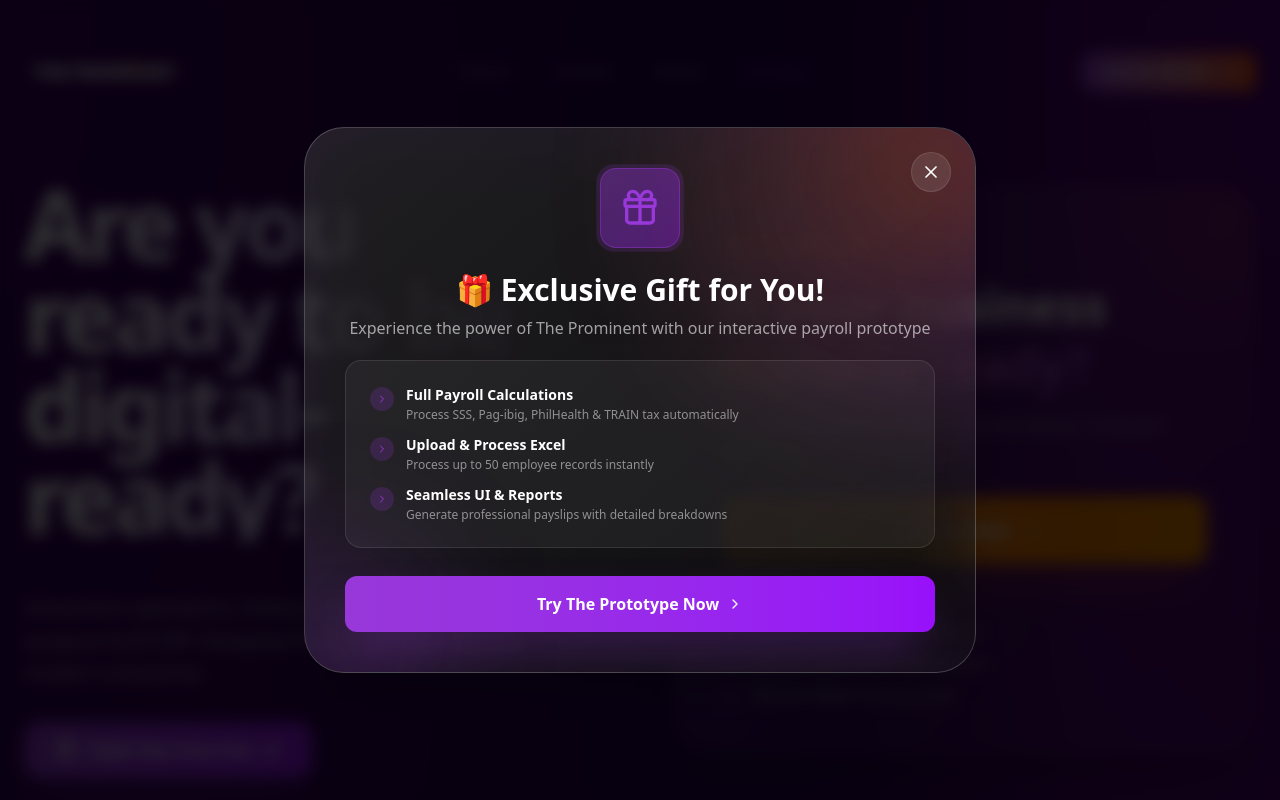
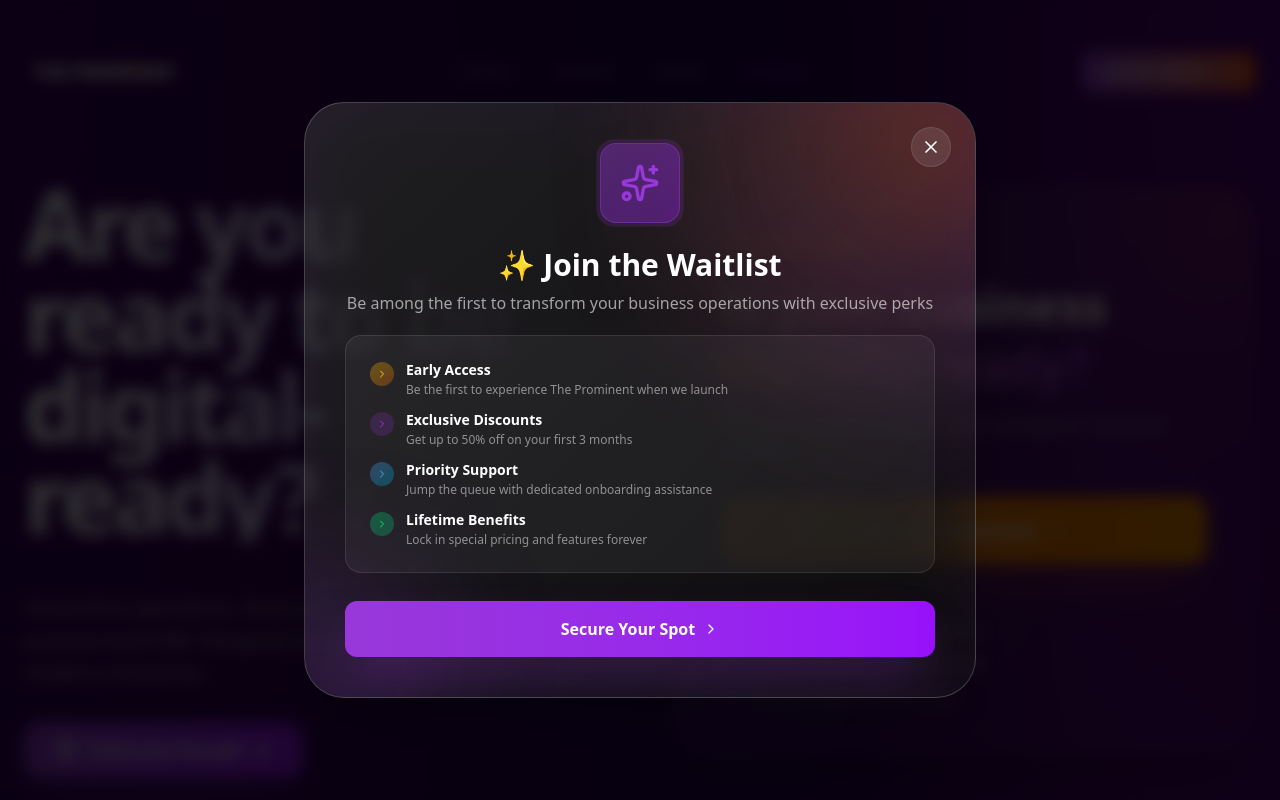
Before and after one commit to warpinnovations/prominent-enterprise, a Next.js app: page / in a window 1280 px wide. Shown: the top 800 px of the page. Built offline with nearby package versions, Linux system fonts and the light colour scheme.

Commit message:
feat: update Hero component to promote waitlist with new messaging and link structure for enhanced user engagement

```diff
--- a/components/Hero.tsx
+++ b/components/Hero.tsx
@@ -136,17 +136,15 @@
               variants={itemVariants}
               className="flex flex-col sm:flex-row items-start gap-4"
             >
-              <button
-                onClick={() => setShowGiftModal(true)}
-                className="px-8 py-4 bg-gradient-to-r from-primary-purple to-purple-600 hover:from-purple-600 hover:to-primary-purple text-white font-bold rounded-2xl transition-all flex items-center gap-3 text-base hover:scale-[1.02] active:scale-[0.98] shadow-2xl shadow-primary-purple/30 group relative overflow-hidden"
-              >
+              <Link href="/prototype/payroll">
+                <button className="px-8 py-4 bg-gradient-to-r from-primary-purple to-purple-600 hover:from-purple-600 hover:to-primary-purple text-white font-bold rounded-2xl transition-all flex items-center gap-3 text-base hover:scale-[1.02] active:scale-[0.98] shadow-2xl shadow-primary-purple/30 group relative overflow-hidden">
                   <motion.div
                     animate={{ rotate: [0, 10, -10, 0] }}
                     transition={{ duration: 0.5, repeat: Infinity, repeatDelay: 2 }}
                   >
                     <Gift className="w-5 h-5" />
                   </motion.div>
-                <span className="relative z-10">Claim Your Free Trial</span>
+                  <span className="relative z-10">Claim your free gift</span>
                   <Sparkles className="w-4 h-4 group-hover:scale-110 transition-transform" />
                   <motion.div
                     animate={{ x: ["-100%", "100%"] }}
@@ -154,6 +152,7 @@
                     className="absolute inset-0 bg-gradient-to-r from-transparent via-white/20 to-transparent"
                   />
                 </button>
+              </Link>
             </motion.div>
           </motion.div>
 
@@ -223,7 +222,7 @@
                 >
                   <Link href="/quiz">
                     <button className="w-full px-8 py-5 bg-gradient-to-r from-button-orange to-bg-orange-btn hover:from-bg-orange-btn hover:to-button-orange text-white font-bold rounded-2xl transition-all flex items-center justify-center gap-3 text-lg group hover:scale-[1.02] active:scale-[0.98] shadow-2xl shadow-button-orange/30 relative overflow-hidden">
-                      <span className="relative z-10">Take The Quiz</span>
+                      <span className="relative z-10">Take an assessment</span>
                       <ChevronRight className="w-5 h-5 relative z-10 group-hover:translate-x-1 transition-transform" />
                       <motion.div
                         animate={{ x: ["-100%", "100%"] }}
@@ -311,14 +310,14 @@
                   <X className="w-4 h-4 md:w-5 md:h-5 text-white group-hover:rotate-90 transition-transform duration-300" />
                 </button>
 
-                {/* Gift Icon */}
+                {/* Waitlist Icon */}
                 <motion.div
                   initial={{ scale: 0, rotate: -180 }}
                   animate={{ scale: 1, rotate: 0 }}
                   transition={{ delay: 0.2, type: "spring", stiffness: 200 }}
                   className="w-16 h-16 md:w-20 md:h-20 mx-auto mb-6 bg-gradient-to-br from-primary-purple/30 to-purple-600/30 rounded-2xl flex items-center justify-center border border-primary-purple/40 relative"
                 >
-                  <Gift className="w-8 h-8 md:w-10 md:h-10 text-primary-purple" />
+                  <Sparkles className="w-8 h-8 md:w-10 md:h-10 text-primary-purple" />
                   <motion.div
                     animate={{ scale: [1, 1.2, 1], opacity: [0.5, 1, 0.5] }}
                     transition={{ duration: 2, repeat: Infinity }}
@@ -334,10 +333,10 @@
                     transition={{ delay: 0.3 }}
                   >
                     <h3 className="text-2xl md:text-3xl font-bold text-white mb-2">
-                      🎁 Exclusive Gift for You!
+                      ✨ Join the Waitlist
                     </h3>
                     <p className="text-white/60 text-sm md:text-base">
-                      Experience the power of The Prominent with our interactive payroll prototype
+                      Be among the first to transform your business operations with exclusive perks
                     </p>
                   </motion.div>
 
@@ -348,12 +347,12 @@
                     className="bg-white/5 border border-white/10 rounded-2xl p-4 md:p-6 space-y-3"
                   >
                     <div className="flex items-start gap-3">
-                      <div className="w-6 h-6 rounded-full bg-primary-purple/20 flex items-center justify-center flex-shrink-0 mt-0.5">
-                        <ChevronRight className="w-3 h-3 text-primary-purple" />
+                      <div className="w-6 h-6 rounded-full bg-gradient-to-br from-yellow-400/30 to-orange-500/30 flex items-center justify-center flex-shrink-0 mt-0.5">
+                        <ChevronRight className="w-3 h-3 text-yellow-400" />
                       </div>
                       <div className="text-left">
-                        <h4 className="font-bold text-white mb-0.5 text-sm">Full Payroll Calculations</h4>
-                        <p className="text-white/50 text-xs">Process SSS, Pag-ibig, PhilHealth & TRAIN tax automatically</p>
+                        <h4 className="font-bold text-white mb-0.5 text-sm">Early Access</h4>
+                        <p className="text-white/50 text-xs">Be the first to experience The Prominent when we launch</p>
                       </div>
                     </div>
                     <div className="flex items-start gap-3">
@@ -361,17 +360,26 @@
                         <ChevronRight className="w-3 h-3 text-primary-purple" />
                       </div>
                       <div className="text-left">
-                        <h4 className="font-bold text-white mb-0.5 text-sm">Upload & Process Excel</h4>
-                        <p className="text-white/50 text-xs">Process up to 50 employee records instantly</p>
+                        <h4 className="font-bold text-white mb-0.5 text-sm">Exclusive Discounts</h4>
+                        <p className="text-white/50 text-xs">Get up to 50% off on your first 3 months</p>
                       </div>
                     </div>
                     <div className="flex items-start gap-3">
-                      <div className="w-6 h-6 rounded-full bg-primary-purple/20 flex items-center justify-center flex-shrink-0 mt-0.5">
-                        <ChevronRight className="w-3 h-3 text-primary-purple" />
+                      <div className="w-6 h-6 rounded-full bg-gradient-to-br from-blue-400/30 to-cyan-500/30 flex items-center justify-center flex-shrink-0 mt-0.5">
+                        <ChevronRight className="w-3 h-3 text-blue-400" />
                       </div>
                       <div className="text-left">
-                        <h4 className="font-bold text-white mb-0.5 text-sm">Seamless UI & Reports</h4>
-                        <p className="text-white/50 text-xs">Generate professional payslips with detailed breakdowns</p>
+                        <h4 className="font-bold text-white mb-0.5 text-sm">Priority Support</h4>
+                        <p className="text-white/50 text-xs">Jump the queue with dedicated onboarding assistance</p>
+                      </div>
+                    </div>
+                    <div className="flex items-start gap-3">
+                      <div className="w-6 h-6 rounded-full bg-gradient-to-br from-green-400/30 to-emerald-500/30 flex items-center justify-center flex-shrink-0 mt-0.5">
+                        <ChevronRight className="w-3 h-3 text-green-400" />
+                      </div>
+                      <div className="text-left">
+                        <h4 className="font-bold text-white mb-0.5 text-sm">Lifetime Benefits</h4>
+                        <p className="text-white/50 text-xs">Lock in special pricing and features forever</p>
                       </div>
                     </div>
                   </motion.div>
@@ -382,9 +390,9 @@
                     transition={{ delay: 0.5 }}
                     className="pt-2"
                   >
-                    <Link href="/prototype/payroll">
+                    <Link href="/waitlist">
                       <button className="w-full px-6 md:px-8 py-3.5 md:py-4 bg-gradient-to-r from-primary-purple to-purple-600 hover:from-purple-600 hover:to-primary-purple text-white font-bold rounded-xl transition-all flex items-center justify-center gap-2 text-base group hover:scale-[1.02] active:scale-[0.98] shadow-2xl shadow-primary-purple/40 relative overflow-hidden">
-                        <span className="relative z-10">Try The Prototype Now</span>
+                        <span className="relative z-10">Secure Your Spot</span>
                         <ChevronRight className="w-4 h-4 relative z-10 group-hover:translate-x-1 transition-transform" />
                         <motion.div
                           animate={{ x: ["-100%", "100%"] }}
```
Lines whose indentation alone changed are shown as unchanged.
